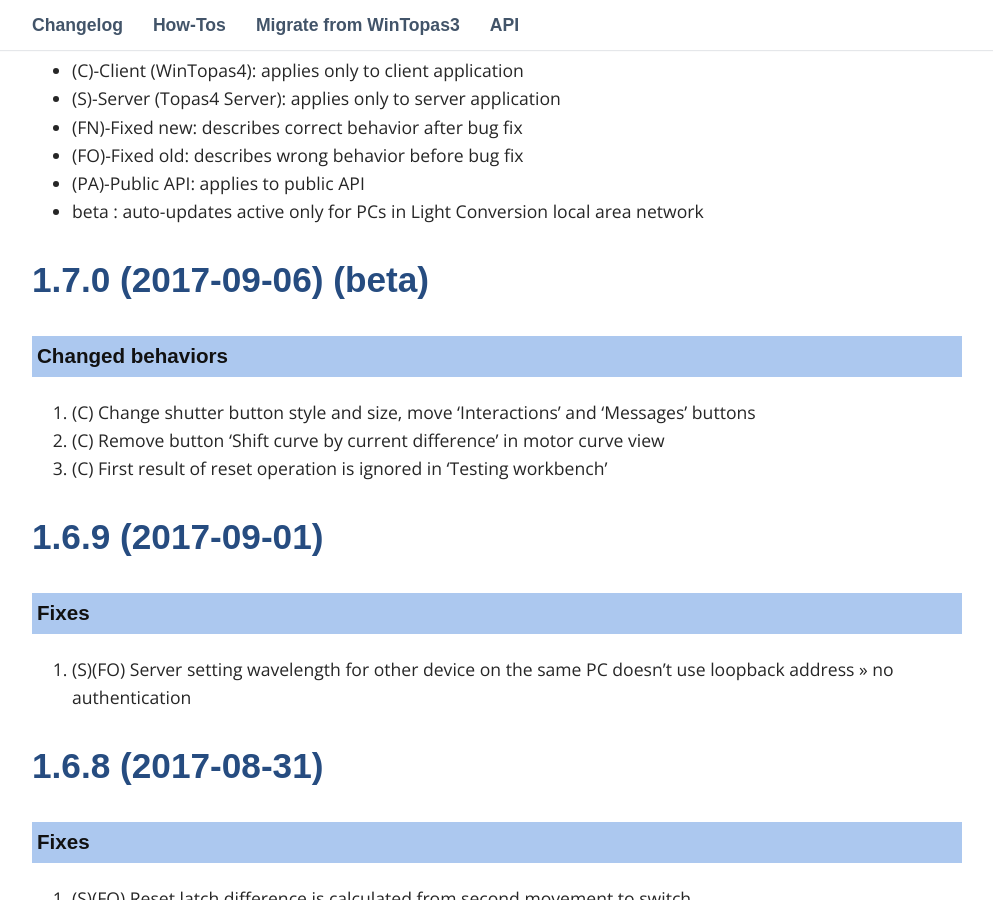
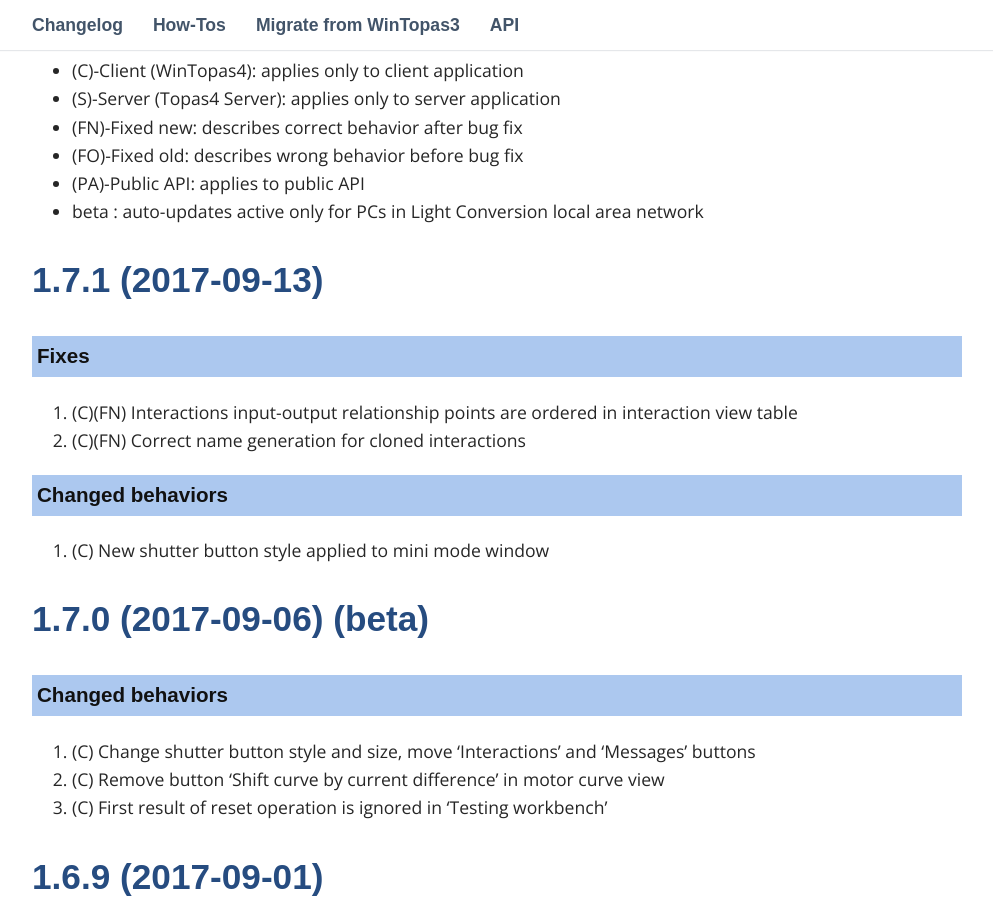
Before and after one commit to DomasM/Topas4InfoTemp00, a Jekyll site: the page built from _pages/03_changelog.md, in a window 1280 px wide and 900 px high, scrolled down 497 px. Shown: the whole window, without its empty margins (143-1136 px from the left). Built offline with Jekyll 4.4.1, drawn with Linux system fonts in a browser that asks for light colours; some web fonts are replaced; comment, search, counter and statistics services are not loaded.

Commit message:
1.7.1 release

```diff
--- a/_pages/03_changelog.md
+++ b/_pages/03_changelog.md
@@ -17,6 +17,19 @@
 * (FO)-Fixed old: describes wrong behavior before bug fix
 * (PA)-Public API: applies to public API
 * beta : auto-updates active only for PCs in Light Conversion local area network
+
+
+
+## 1.7.1 (2017-09-13)
+
+### Fixes
+
+1. (C)(FN) Interactions input-output relationship points are ordered in interaction view table
+1. (C)(FN) Correct name generation for cloned interactions
+
+### Changed behaviors
+
+1. (C) New shutter button style applied to mini mode window
 
 
 
```
